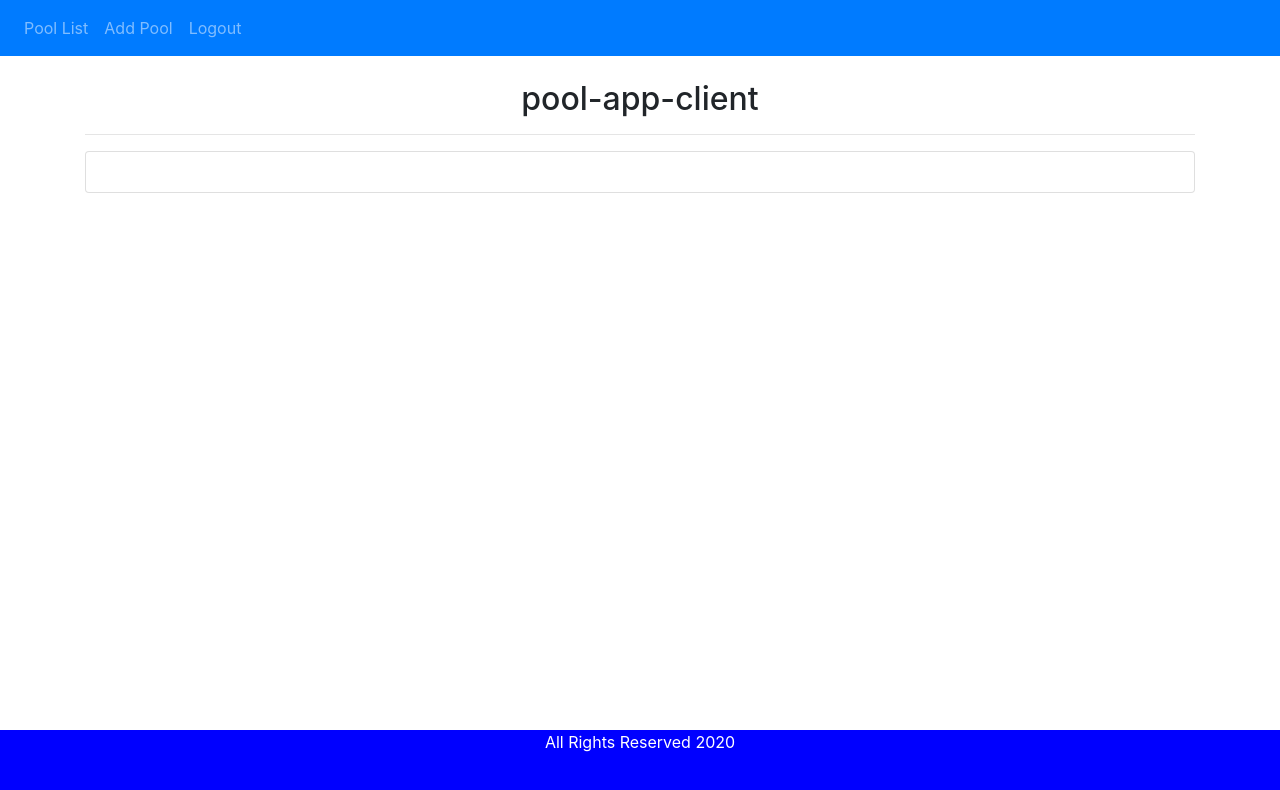
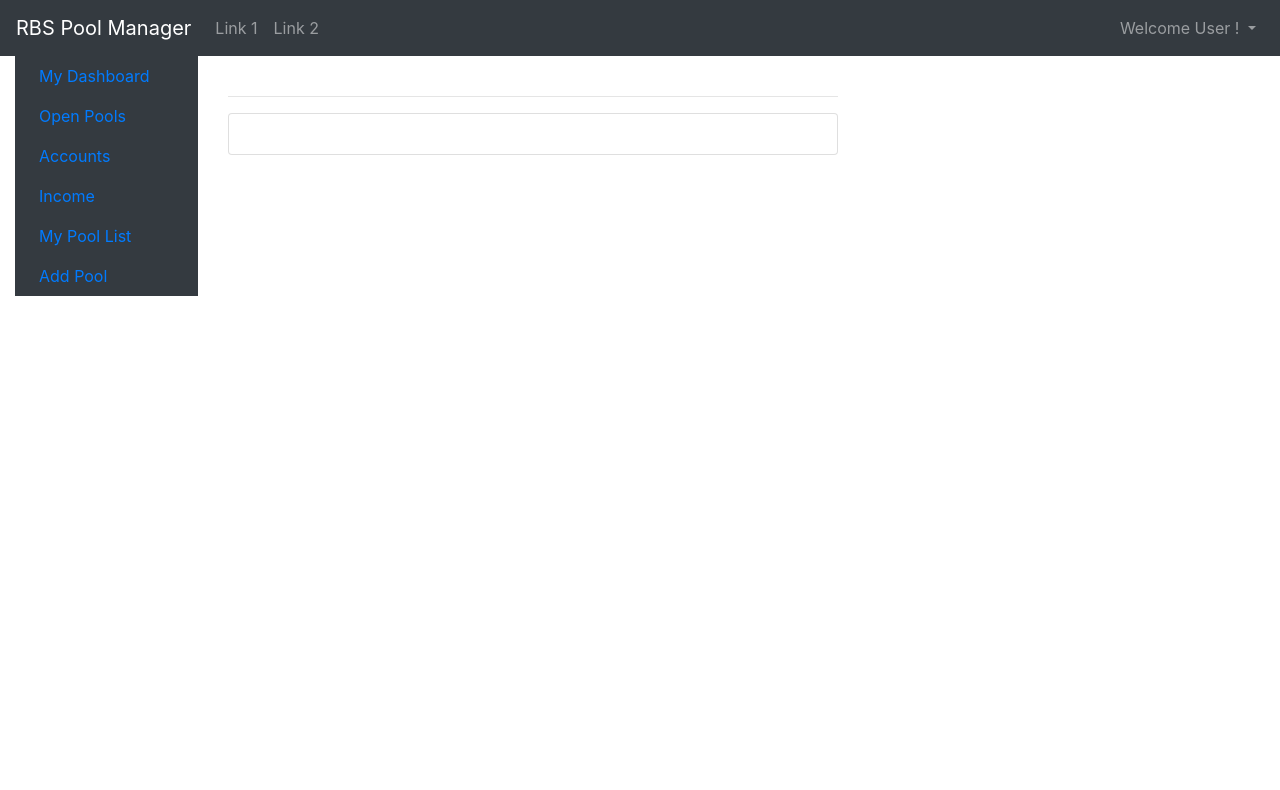
Before and after one commit to leenabhavnani/hackathon, an Angular app in the folder poolApp/pool-app-client/: page / in a window 1280 px wide. Shown: the top 790 px of the page. Built offline with nearby package versions, Linux system fonts and the light colour scheme.

Commit message:
initial commit

```diff
--- a/poolApp/pool-app-client/src/app/app.component.html
+++ b/poolApp/pool-app-client/src/app/app.component.html
@@ -1,21 +1,72 @@
-<nav class="navbar navbar-expand-sm bg-primary navbar-dark">
+<div>
+<nav class="navbar navbar-expand-sm bg-dark navbar-dark">
+  <!-- Brand -->
+  <a class="navbar-brand" href="#">RBS Pool Manager</a>
+
   <!-- Links -->
   <ul class="navbar-nav">
     <li class="nav-item">
-      <a routerLink="getAllUserPools" class="nav-link" routerLinkActive="active">Pool List</a>
+      <a class="nav-link" href="#">Link 1</a>
+    </li>
+    <li class="nav-item">
+      <a class="nav-link" href="#">Link 2</a>
+    </li>
+  </ul>
+    <!-- Dropdown -->
+    <ul class="nav navbar-nav ml-auto">
+    <li class="nav-item dropdown ">
+      <a class="nav-link dropdown-toggle" href="#" role="button" id="navbardrop" data-toggle="dropdown">
+        Welcome User !
+      </a>
+      <div class="dropdown-menu" aria-labelledby="navbarDropdown">
+      <ul class="dropdown-menu">
+        <a class="dropdown-item" >My Profile</a>
+        <a class="dropdown-item" >Logout</a>
+
+      </ul>
+    </div>
+    </li>
+    </ul>
+
+
+</nav>
+</div>
+<div>
+
+  <!-- Links -->
+
+
+
+
+</div>
+<div style="height: 100px;">
+<div class="container-fluid " >
+  <div class="row">
+    <div class="col col-lg-2 ">
+  <ul class="navbar-nav bg-dark px-4">
+    <li class="nav-item">
+      <a routerLink="#" class="nav-link" routerLinkActive="active">My Dashboard</a>
+    </li>
+    <li class="nav-item">
+      <a routerLink="#" class="nav-link" routerLinkActive="active">Open Pools</a>
+    </li>
+    <li class="nav-item">
+      <a routerLink="#" class="nav-link" routerLinkActive="active">Accounts</a>
+    </li>
+    <li class="nav-item">
+      <a routerLink="#" class="nav-link" routerLinkActive="active">Income</a>
+    </li>
+    <li class="nav-item">
+      <a routerLink="getAllUserPools" class="nav-link" routerLinkActive="active">My Pool List</a>
     </li>
     <li class="nav-item">
       <a routerLink="add" class="nav-link" routerLinkActive="active">Add Pool</a>
     </li>
-     <div class="navbar-nav ml-auto">
-            <a href="#" class="nav-item nav-link">Logout</a>
-        </div>
+
   </ul>
-</nav>
-
-<div class="container">
+</div>
+<div class="col-6">
   <br>
-  <h2 style="text-align: center;">{{title}}</h2>
   <hr>
   <div class="card">
     <div class="card-body">
@@ -23,9 +74,5 @@
     </div>
   </div>
 </div>
-
-<footer class="footer">
-  <div class="container">
-    <span>All Rights Reserved 2020</span>
-  </div>
-</footer>
+</div>
+</div>
--- a/poolApp/pool-app-client/src/app/userpool-details/userpool-details.component.ts
+++ b/poolApp/pool-app-client/src/app/userpool-details/userpool-details.component.ts
@@ -31,6 +31,6 @@ export class UserpoolDetailsComponent implements OnInit {
   }
 
   list(){
-    this.router.navigate(['employees']);
+    this.router.navigate(['getAllUserPools']);
   }
 }
--- a/poolApp/pool-app-client/src/app/userpool-list/userpool-list.component.html
+++ b/poolApp/pool-app-client/src/app/userpool-list/userpool-list.component.html
@@ -1,4 +1,3 @@
-<p>userpool-list works!</p>
 <div class="panel panel-primary">
   <div class="panel-heading">
     <h2>Pool List</h2>
@@ -14,7 +13,7 @@
       </tr>
       </thead>
       <tbody>
-      <tr *ngFor="let userpool of userpoolData | async">
+      <tr *ngFor="let userpool of userpoolData">
         <td>{{userpool.poolName}}</td>
         <td>{{userpool.amount}}</td>
         <td>{{userpool.tenorInMonths}}</td>
--- a/poolApp/pool-app-client/src/app/userpool-list/userpool-list.component.ts
+++ b/poolApp/pool-app-client/src/app/userpool-list/userpool-list.component.ts
@@ -12,7 +12,7 @@ import { Router } from '@angular/router';
   styleUrls: ['./userpool-list.component.css']
 })
 export class UserpoolListComponent implements OnInit {
-  userpoolData: Observable<Userpool[]>;
+  userpoolData: Userpool[];
 
   constructor(private userPoolService: UserPoolService,
               private router: Router) {}
@@ -22,7 +22,14 @@ export class UserpoolListComponent implements OnInit {
   }
 
   reloadData() {
-    this.userpoolData = this.userPoolService.getUserpoolList();
+
+         var userpoolData : Userpool[] = [];
+         userpoolData.push({id:1, poolName:"pool test",amount:30000, tenorInMonths:6,active:true});
+    return userpoolData;
+    //  { "id": 0, "poolName": "Available" },
+      //{ "id": 1, "poolName": "Ready" },
+      //{ "id": 2, "poolName": "Started" }
+    //this.userPoolService.getUserpoolList();
   }
 
 
```
